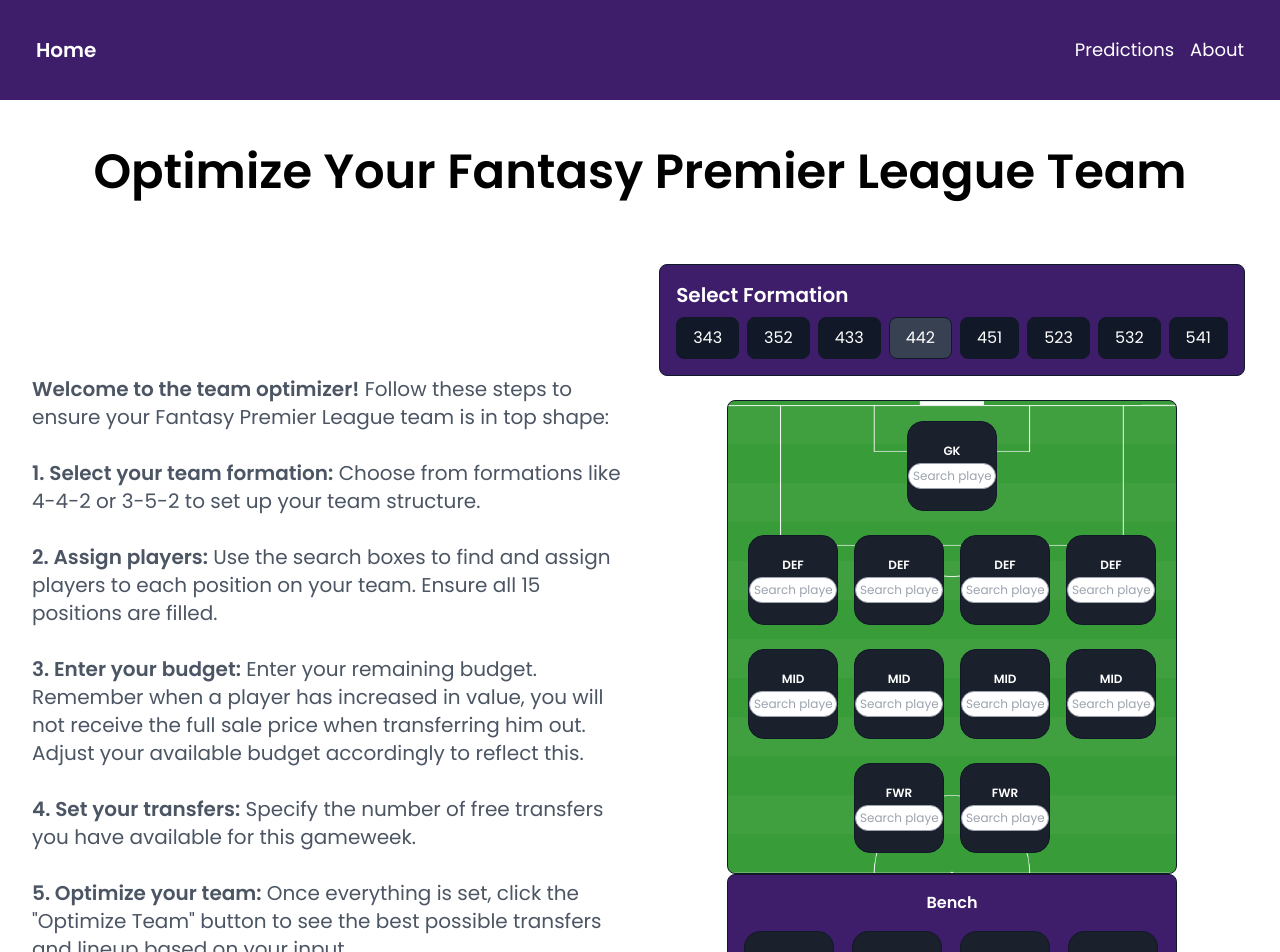
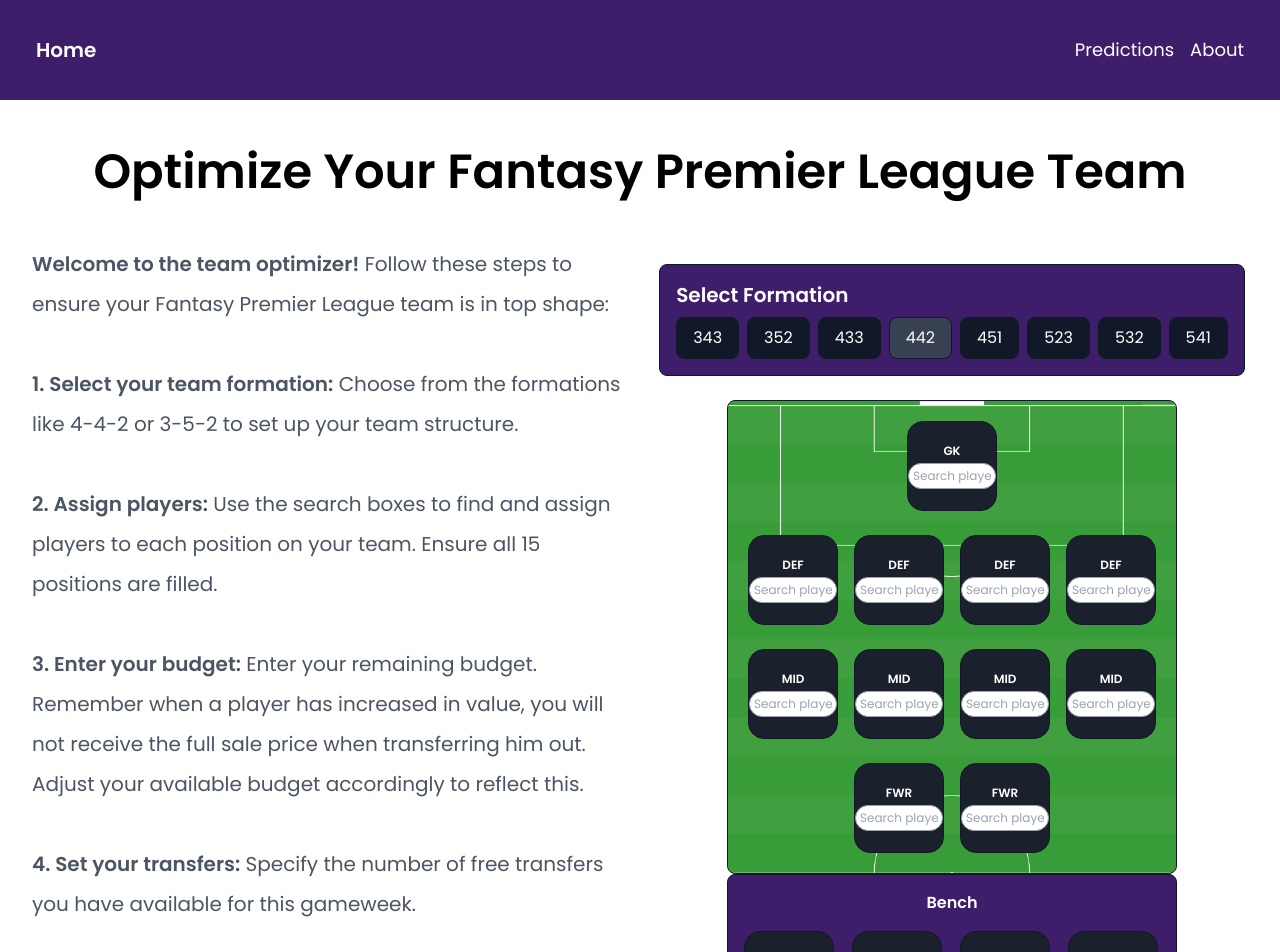
Before and after one commit to DanielNSaga/FPLAI, a React (Create React App) app in the folder my-app/: page / in a window 1280 px wide. Shown: the top 952 px of the page. Built offline with nearby package versions, Linux system fonts and the light colour scheme.

Commit message:
Docker file

```diff
--- a/my-app/src/pages/OptimizeTeam.jsx
+++ b/my-app/src/pages/OptimizeTeam.jsx
@@ -6,17 +6,17 @@
 import axios from 'axios';
 
 /**
- * OptimizeTeam component allows users to optimize their Fantasy Premier League team
- * by selecting a formation, assigning players, setting a budget, and specifying transfers.
- * The component communicates with a backend API to optimize the team based on the user's inputs.
+ * OptimizeTeam komponent lar brukere optimalisere sitt Fantasy Premier League-lag
+ * ved å velge formasjon, tildele spillere, sette budsjett og spesifisere overføringer.
+ * Komponenten kommuniserer med en backend API for å optimalisere laget basert på brukerens input.
  */
 const OptimizeTeam = () => {
     const [budget, setBudget] = useState('');
     const [transfers, setTransfers] = useState('');
     const [selectedFormation, setSelectedFormation] = useState('442');
-    const [team, setTeam] = useState([]); // State to store the team
+    const [team, setTeam] = useState([]); // State for å lagre laget
     const [error, setError] = useState('');
-    const [apiPlayers, setApiPlayers] = useState([]); // State to store players from API response
+    const [apiPlayers, setApiPlayers] = useState([]); // State for å lagre spillere fra API-respons
 
     const handleBudgetChange = (e) => setBudget(e.target.value);
     const handleTransfersChange = (e) => setTransfers(e.target.value);
@@ -27,21 +27,21 @@
     };
 
     /**
-     * Handles the optimization of the team by sending the current team setup, budget, and transfers
-     * to the backend API, which returns the optimized team configuration.
+     * Håndterer optimaliseringen av laget ved å sende gjeldende lagoppsett, budsjett og overføringer
+     * til backend API, som returnerer det optimaliserte lagoppsettet.
      */
     const handleOptimizeTeam = async () => {
-        // Check if all necessary inputs are filled and all 15 players are assigned
+        // Sjekk om alle nødvendige input er fylt ut og alle 15 spillere er tildelt
         const isValid = budget && transfers && team.length === 15 && !team.some(box => !box.player);
 
         if (!isValid) {
-            setError('Please make sure all inputs are filled, including budget, transfers, and all 15 players.');
+            setError('Vennligst sørg for at alle felt er fylt ut, inkludert budsjett, overføringer og alle 15 spillere.');
             return;
         }
 
         setError('');
 
-        // Prepare the request payload
+        // Forbered forespørselsdata
         const playerIds = team.map(box => box.player.id);
         const teamRequest = {
             budget: parseFloat(budget) * 10,
@@ -50,23 +50,73 @@
         };
 
         try {
-            // Send a POST request to optimize the team
+            // Send en POST-forespørsel for å optimalisere laget
             const response = await axios.post('https://fplai.onrender.com/api/teams/optimize', teamRequest);
-            setApiPlayers(response.data.players); // Update the players with the API response
+            setApiPlayers(response.data.players); // Oppdater spillerne med API-responsen
         } catch (error) {
-            console.error('Error optimizing team:', error.response ? error.response.data : error.message);
-            setError('An error occurred while optimizing the team. Please try again.');
+            console.error('Feil ved optimalisering av laget:', error.response ? error.response.data : error.message);
+            setError('En feil oppstod under optimalisering av laget. Vennligst prøv igjen.');
         }
     };
 
     return (
         <div className="flex flex-col items-center">
-            <h1 className="text-3xl md:text-5xl font-extrabold mt-8 mb-4 text-center">
+            <h1 className="text-5xl font-extrabold mt-8 mb-4 text-center">
                 Optimize Your Fantasy Premier League Team
             </h1>
-            <div className="flex flex-col md:flex-row w-full max-w-7xl mt-4">
-                <div className="w-full md:w-1/2 p-4 flex items-center">
-                    <p className="text-gray-600 text-base md:text-xl leading-loose">
+            <div className="w-full max-w-7xl mt-4">
+                {/* PC-layout */}
+                <div className="hidden md:flex flex-row">
+                    <div className="w-1/2 p-4 flex items-center">
+                        <p className="text-gray-600 text-xl leading-loose">
+                            <strong>Welcome to the team optimizer!</strong> Follow these steps to ensure your Fantasy Premier League team is in top shape:
+                            <br /><br />
+                            <strong>1. Select your team formation:</strong> Choose from the formations like 4-4-2 or 3-5-2 to set up your team structure.
+                            <br /><br />
+                            <strong>2. Assign players:</strong> Use the search boxes to find and assign players to each position on your team. Ensure all 15 positions are filled.
+                            <br /><br />
+                            <strong>3. Enter your budget:</strong> Enter your remaining budget. Remember when a player has increased in value, you will not receive the full sale price when transferring him out. Adjust your available budget accordingly to reflect this.
+                            <br /><br />
+                            <strong>4. Set your transfers:</strong> Specify the number of free transfers you have available for this gameweek.
+                            <br /><br />
+                            <strong>5. Optimize your team:</strong> Once everything is set, click the "Optimize Team" button to see the best possible transfers and lineup based on your input.
+                            <br /><br />
+                            This tool analyzes your selections and suggests the optimal transfers to maximize your team's performance by using AI.
+                        </p>
+                    </div>
+                    <div className="w-1/2 p-4 flex flex-col items-center">
+                        <FormationBar
+                            selectedFormation={selectedFormation}
+                            onFormationChange={handleFormationChange}
+                        />
+                        <TeamLayout
+                            formation={selectedFormation}
+                            onTeamChange={handleTeamChange}
+                            apiPlayers={apiPlayers} // Send API-spillerne her
+                        />
+                        <BudgetTransferBar
+                            budget={budget}
+                            transfers={transfers}
+                            onBudgetChange={handleBudgetChange}
+                            onTransfersChange={handleTransfersChange}
+                        />
+                        <div className="mt-4">
+                            <OptimizeTeamButton onClick={handleOptimizeTeam} />
+                        </div>
+                        {error && (
+                            <div className="text-red-500 mt-4 text-center">
+                                {error}
+                            </div>
+                        )}
+                    </div>
+                </div>
+                {/* Mobil-layout */}
+                <div className="flex flex-col md:hidden">
+                    <div className="p-4 flex flex-col items-center">
+                        <h1 className="text-3xl font-extrabold mt-4 mb-4 text-center">
+                            Optimize Your Fantasy Premier League Team
+                        </h1>
+                        <p className="text-gray-600 text-base leading-loose mb-4">
                             <strong>Welcome to the team optimizer!</strong> Follow these steps to ensure your Fantasy Premier League team is in top shape:
                             <br /><br />
                             <strong>1. Select your team formation:</strong> Choose from formations like 4-4-2 or 3-5-2 to set up your team structure.
@@ -81,9 +131,6 @@
                             <br /><br />
                             This tool analyzes your selections and suggests the optimal transfers to maximize your team's performance using AI.
                         </p>
-                </div>
-
-                <div className="w-full md:w-1/2 p-4 flex flex-col items-center">
                         <FormationBar
                             selectedFormation={selectedFormation}
                             onFormationChange={handleFormationChange}
@@ -91,7 +138,7 @@
                         <TeamLayout
                             formation={selectedFormation}
                             onTeamChange={handleTeamChange}
-                        apiPlayers={apiPlayers} // Send the API players here
+                            apiPlayers={apiPlayers} // Send API-spillerne her
                         />
                         <BudgetTransferBar
                             budget={budget}
@@ -110,6 +157,7 @@
                     </div>
                 </div>
             </div>
+        </div>
     );
 };
 
```
Lines whose indentation alone changed are shown as unchanged.
